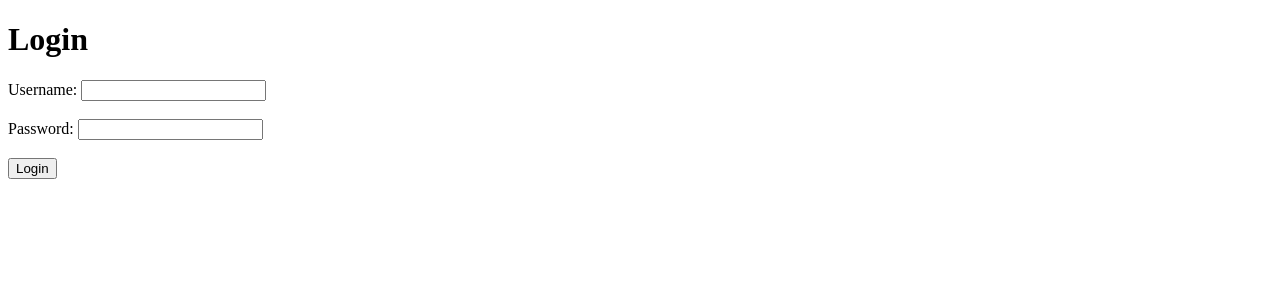
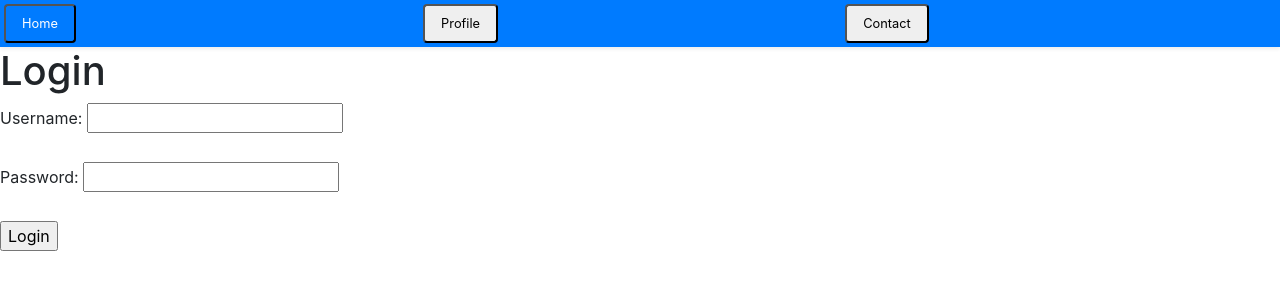
Before and after one commit to AnMe3z/HackTuesX, a Flask app: page /login in a window 1280 px wide. Shown: the top 300 px of the page. Run offline with Flask 3, Linux system fonts and the light colour scheme; some libraries are stand-ins or nearby versions.

Commit message:
added bootstrap

```diff
--- a/templates/login.html
+++ b/templates/login.html
@@ -1,11 +1,23 @@
 <!DOCTYPE html>
 <html lang="en">
 <head>
+    <link rel="stylesheet" href="https://stackpath.bootstrapcdn.com/bootstrap/4.3.1/css/bootstrap.min.css">
     <meta charset="UTF-8">
     <meta name="viewport" content="width=device-width, initial-scale=1.0">
     <title>Login</title>
 </head>
 <body>
+	<ul class="nav nav-pills nav-fill gap-2 p-1 small bg-primary rounded-5 shadow-sm" id="pillNav2" role="tablist" style="--bs-nav-link-color: var(--bs-white); --bs-nav-pills-link-active-color: var(--bs-primary); --bs-nav-pills-link-active-bg: var(--bs-white);">
+	  <li class="nav-item" role="presentation">
+	    <button class="nav-link active rounded-5" id="home-tab2" data-bs-toggle="tab" type="button" role="tab" aria-selected="true">Home</button>
+	  </li>
+	  <li class="nav-item" role="presentation">
+	    <button class="nav-link rounded-5" id="profile-tab2" data-bs-toggle="tab" type="button" role="tab" aria-selected="false">Profile</button>
+	  </li>
+	  <li class="nav-item" role="presentation">
+	    <button class="nav-link rounded-5" id="contact-tab2" data-bs-toggle="tab" type="button" role="tab" aria-selected="false">Contact</button>
+	  </li>
+	</ul>
     <h1>Login</h1>
     <form method="post" action="{{ url_for('login') }}">
         <label for="username">Username:</label>
```
Also changed, not shown: 1 other file.
